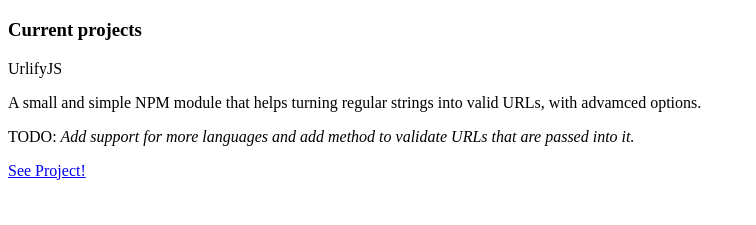
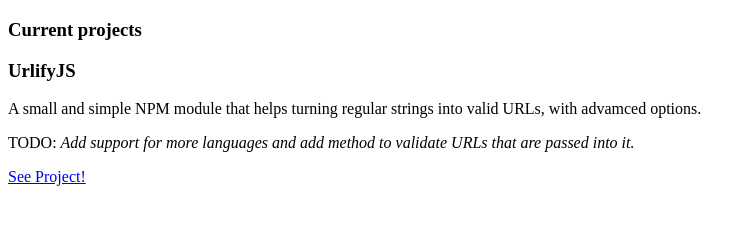
Before and after one commit to danielkov/danielkov.github.io, a plain HTML site: page index.html in a window 1280 px wide. Shown: the part 61-286 px from the top of the page, without its empty margins (0-756 px from the left). Drawn offline with Linux system fonts and the light colour scheme.

Commit message:
Corrected typo

```diff
--- a/index.html
+++ b/index.html
@@ -11,7 +11,7 @@
 </div>
 </header>
 <main>
-<article class="project>
+<article class="project">
 <h3>UrlifyJS</h3>
 <p>A small and simple NPM module that helps turning regular strings into valid URLs, with advamced options.</p>
 <p>TODO: <em>Add support for more languages and add method to validate URLs that are passed into it.</em><p>
```
